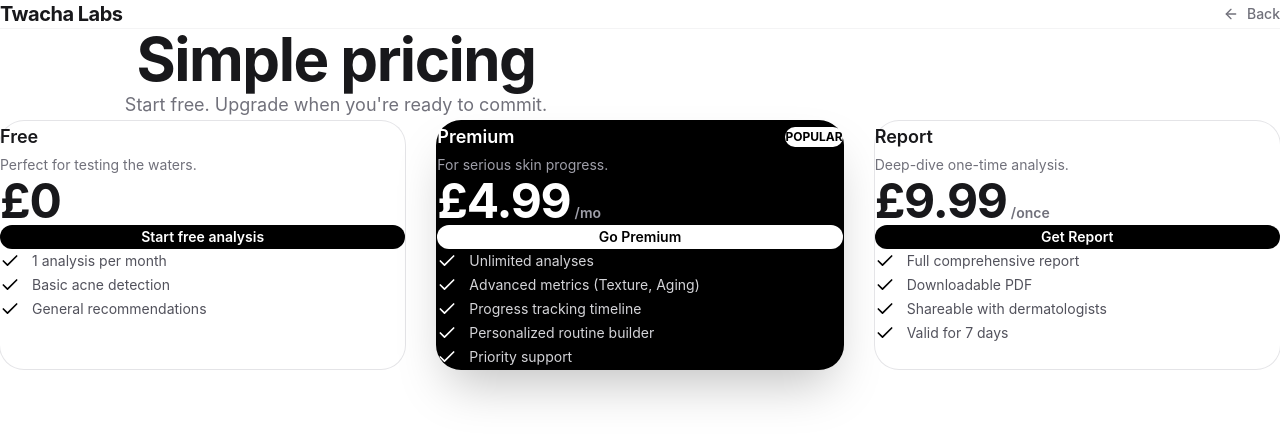
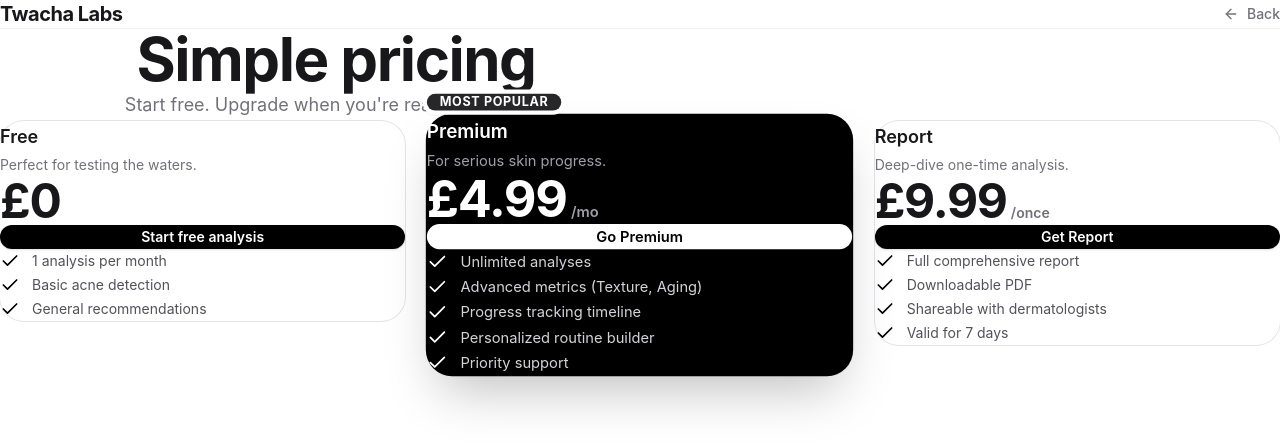
Before and after one commit to YagyanshB/twacha-labs, a Next.js app: page /pricing in a window 1280 px wide. Shown: the top 448 px of the page. Built offline with nearby package versions, Linux system fonts and the light colour scheme.

Commit message:
Update pricing page

```diff
--- a/app/pricing/page.tsx
+++ b/app/pricing/page.tsx
@@ -22,7 +22,7 @@ export default function PricingPage() {
       period: '/mo',
       description: 'For serious skin progress.',
       cta: 'Go Premium',
-      popular: true, // This one will be Black to match your branding
+      popular: true,
       subtext: 'Billed £49 yearly (Save 17%)',
       features: [
         'Unlimited analyses',
@@ -51,11 +51,11 @@ export default function PricingPage() {
   return (
     <div className="min-h-screen bg-white text-zinc-900 selection:bg-black selection:text-white">
 
-      {/* Simple Header */}
-      <header className="border-b border-zinc-100">
-        <div className="mx-auto flex max-w-7xl items-center justify-between px-6 py-6">
+      {/* Header */}
+      <header className="sticky top-0 z-50 border-b border-zinc-100 bg-white/80 backdrop-blur-md">
+        <div className="mx-auto flex max-w-7xl items-center justify-between px-6 py-4">
           <Link href="/" className="text-xl font-bold tracking-tight">Twacha Labs</Link>
-          <Link href="/" className="flex items-center gap-2 text-sm font-medium text-zinc-500 hover:text-black">
+          <Link href="/" className="flex items-center gap-2 text-sm font-medium text-zinc-500 transition-colors hover:text-black">
             <ArrowLeft className="h-4 w-4" /> Back
           </Link>
         </div>
@@ -64,8 +64,8 @@ export default function PricingPage() {
       <section className="py-24">
         <div className="mx-auto max-w-7xl px-6 lg:px-8">
 
-          {/* Headline */}
-          <div className="mx-auto max-w-2xl text-center mb-20">
+          {/* Headlines */}
+          <div className="mx-auto max-w-2xl text-center mb-16">
             <h1 className="text-5xl font-bold tracking-tight sm:text-6xl">
               Simple pricing
             </h1>
@@ -74,29 +74,31 @@ export default function PricingPage() {
             </p>
           </div>
 
-          {/* Grid */}
-          <div className="mx-auto grid max-w-lg grid-cols-1 gap-8 lg:max-w-none lg:grid-cols-3">
+          {/* Pricing Grid */}
+          {/* Added 'items-start' to ensure cards don't stretch weirdly if content differs */}
+          <div className="mx-auto grid max-w-lg grid-cols-1 gap-8 lg:max-w-none lg:grid-cols-3 lg:items-start">
             {plans.map((plan) => (
               <div
                 key={plan.name}
-                className={`flex flex-col rounded-3xl p-8 transition-all duration-300 ${
+                className={`relative flex flex-col rounded-3xl p-8 transition-all duration-300 ${
                   plan.popular
-                    ? 'bg-black text-white shadow-2xl ring-1 ring-black'
-                    : 'bg-white text-zinc-900 ring-1 ring-zinc-200 hover:ring-zinc-300'
+                    ? 'z-10 -mt-4 mb-4 bg-black text-white shadow-2xl ring-1 ring-black lg:scale-105'
+                    : 'bg-white text-zinc-900 ring-1 ring-zinc-200 hover:ring-zinc-300 hover:shadow-lg'
                 }`}
               >
-                <div className="flex items-center justify-between gap-x-4">
+                {/* Fixed Badge: Floating Top Center */}
+                {plan.popular && (
+                  <div className="absolute -top-5 left-0 right-0 mx-auto w-32 rounded-full bg-zinc-800 px-3 py-1.5 text-center text-xs font-bold uppercase tracking-wider text-white shadow-md ring-4 ring-white">
+                    Most Popular
+                  </div>
+                )}
+
+                <div className="mb-6">
                   <h3 className={`text-lg font-semibold leading-8 ${plan.popular ? 'text-white' : 'text-zinc-900'}`}>
                     {plan.name}
                   </h3>
-                  {plan.popular && (
-                    <span className="rounded-full bg-white px-2.5 py-1 text-xs font-bold leading-5 text-black">
-                      POPULAR
-                    </span>
-                  )}
-                </div>
 
-                <p className={`mt-4 text-sm leading-6 ${plan.popular ? 'text-zinc-400' : 'text-zinc-500'}`}>
+                  <p className={`mt-2 text-sm leading-6 ${plan.popular ? 'text-zinc-400' : 'text-zinc-500'}`}>
                     {plan.description}
                   </p>
 
@@ -110,10 +112,12 @@ export default function PricingPage() {
                       </span>
                     )}
                   </div>
+                </div>
 
+                {/* Button pushed to bottom of top section, before list */}
                 <a
                   href="#"
-                  className={`mt-8 block rounded-full px-3 py-3 text-center text-sm font-semibold leading-6 focus-visible:outline focus-visible:outline-2 focus-visible:outline-offset-2 ${
+                  className={`mb-8 block w-full rounded-full px-3 py-3 text-center text-sm font-semibold leading-6 shadow-sm focus-visible:outline focus-visible:outline-2 focus-visible:outline-offset-2 ${
                     plan.popular
                       ? 'bg-white text-black hover:bg-zinc-200'
                       : 'bg-black text-white hover:bg-zinc-800'
@@ -122,7 +126,8 @@ export default function PricingPage() {
                   {plan.cta}
                 </a>
 
-                <ul role="list" className={`mt-8 space-y-3 text-sm leading-6 xl:mt-10 ${plan.popular ? 'text-zinc-300' : 'text-zinc-600'}`}>
+                {/* Feature List */}
+                <ul role="list" className={`space-y-3 text-sm leading-6 ${plan.popular ? 'text-zinc-300' : 'text-zinc-600'}`}>
                   {plan.features.map((feature) => (
                     <li key={feature} className="flex gap-x-3">
                       <Check className={`h-6 w-5 flex-none ${plan.popular ? 'text-white' : 'text-black'}`} aria-hidden="true" />
```
Lines whose indentation alone changed are shown as unchanged.
